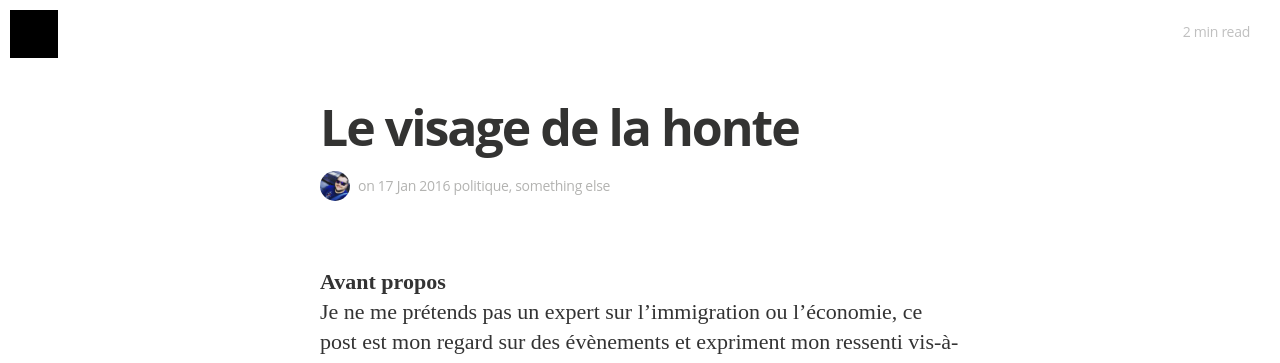
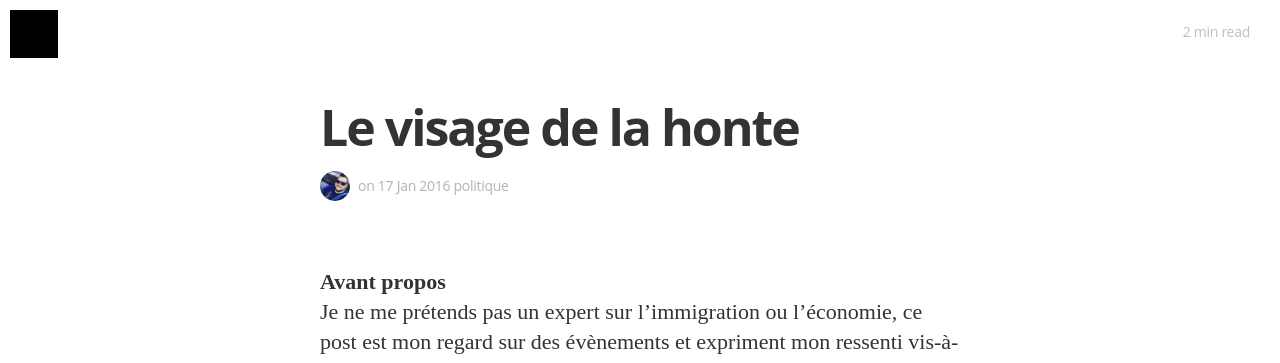
Before and after one commit to clawfire/clawfire.net, a Jekyll site: the page built from _posts/2016-01-17-le-visage-de-la-honte.markdown, in a window 1280 px wide and 900 px high. Shown: the top 363 px of the window. Built offline with Jekyll 4.4.1, drawn with Linux system fonts in a browser that asks for light colours; nearby versions of some CDN libraries; some web fonts are replaced.

Commit message:
remove unecessary tags

```diff
--- a/_posts/2016-01-17-le-visage-de-la-honte.markdown
+++ b/_posts/2016-01-17-le-visage-de-la-honte.markdown
@@ -4,7 +4,6 @@ title: Le visage de la honte
 date: '2016-01-17 21:38:40'
 tags:
 - politique
-- something else
 ---
 
 **Avant propos**
```
